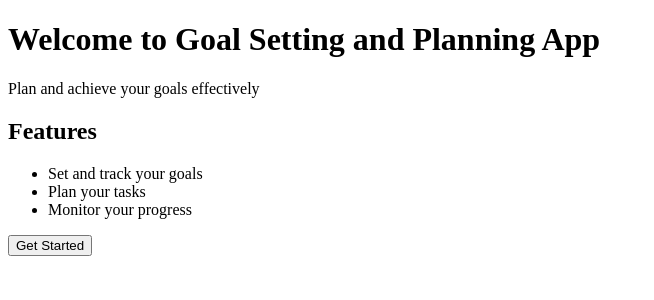
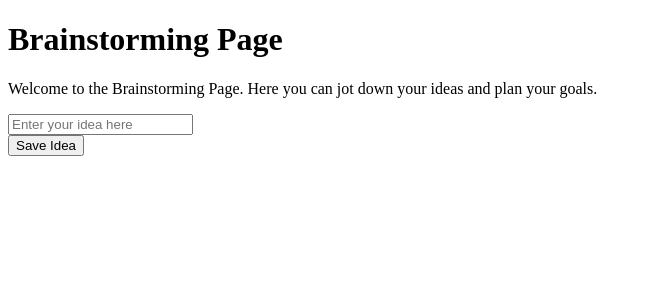
Before and after one commit to Adel-Al-Qosi/goalSettingAndPlanningApp, a React (Vite) app: page /brain-storming in a window 1280 px wide. Shown: the top 300 px of the page, without its empty margins (0-654 px from the left). Built offline with nearby package versions, Linux system fonts and the light colour scheme.

Commit message:
add new components and pages

```diff
--- a/package.json
+++ b/package.json
@@ -11,7 +11,8 @@
   },
   "dependencies": {
     "react": "^19.0.0",
-    "react-dom": "^19.0.0"
+    "react-dom": "^19.0.0",
+    "react-router-dom": "^6.28.1"
   },
   "devDependencies": {
     "@eslint/js": "^9.17.0",
--- a/src/App.jsx
+++ b/src/App.jsx
@@ -1,10 +1,20 @@
-import LandingPage from "./components/LandingPage/LandingPage";
+import LandingPage from "./Pages/LandingPage/LandingPage";
+import BrainStormingPage from "./Pages/BrainStormingPage/BrainStormingPage";
+import { BrowserRouter as Router, Route, Routes } from "react-router-dom";
 
 const App = () => {
   return (
-    <>
-      <LandingPage />
-    </>
+    <Router
+      future={{
+        v7_startTransition: true,
+        v7_relativeSplatPath: true,
+      }}
+    >
+      <Routes>
+        <Route path="/" element={<LandingPage />} />
+        <Route path="/brain-storming" element={<BrainStormingPage />} />
+      </Routes>
+    </Router>
   );
 };
 
--- /dev/null
+++ b/src/Pages/BrainStormingPage/BrainStormingPage.jsx
@@ -0,0 +1,65 @@
+import { useState } from 'react';
+import Idea from '../../components/Idea/Idea';
+import CustomText from '../../components/CustomText/CustomText';
+import './BrainStormingPage.css';
+
+const BrainStormingPage = () => {
+    const [isEditing, setIsEditing] = useState(false);
+    const [idea, setIdea] = useState('');
+    const [ideas, setIdeas] = useState([]);
+
+    const deleteIdea = (index) => {
+        const newIdeas = ideas.filter((idea, i) => i !== index);
+        setIdeas(newIdeas);
+    }
+
+    const saveIdea = (e) => {
+        e.preventDefault();
+
+        if (idea) {
+            setIsEditing(false);
+            setIdeas([...ideas, idea]);
+            setIdea('');
+        }
+    }
+
+    return (
+        <div className='brain-storming-page'>
+            <h1 className='brain-storming-h1'>Brainstorming Page</h1>
+            <p className='brain-storming-p'>Welcome to the Brainstorming Page. Here you can jot down your ideas and plan your goals.</p>
+            <div className='brain-storming-ideas'>
+                {
+                    ideas.map((idea, index) => (
+                        <div key={index} className='brain-storming-idea'>
+                            <Idea
+                                isEditing={isEditing}
+                                setIsEditing={setIsEditing}
+                                idea={idea}
+                                index={index}
+                                deleteIdea={deleteIdea}
+                                ideas={ideas}
+                                setIdeas={setIdeas}
+                            />
+                        </div>
+                    ))
+                }
+            </div>
+            <form className='brain-storming-form'>
+                <CustomText
+                    disabled={isEditing}
+                    value={idea}
+                    onChange={
+                        (e) => setIdea(e.target.value)
+                    }
+                    placeholder='Enter your idea here'
+                />
+                <button className='brain-storming-button' type='submit' onClick={(e) => saveIdea(e)}>Save Idea</button>
+            </form>
+            <div className='brain-storming-control-pages'>
+
+            </div>
+        </div>
+    );
+};
+
+export default BrainStormingPage;
--- a/src/components/LandingPage/LandingPage.jsx
+++ b/src/Pages/LandingPage/LandingPage.jsx
@@ -1,4 +1,5 @@
 import './LandingPage.css';
+import CustomButton from '../../components/CustomButton/CustomButton';
 
 const LandingPage = () => {
     return (
@@ -17,7 +18,7 @@ const LandingPage = () => {
                     </ul>
                 </section>
                 <section className="cta">
-                    <button className="cta-button">Get Started</button>
+                    <CustomButton text="Get Started" link="/brain-storming" type='get-started' />
                 </section>
             </main>
         </div>
--- /dev/null
+++ b/src/components/CustomButton/CustomButton.jsx
@@ -0,0 +1,10 @@
+import { NavLink } from 'react-router-dom';
+import './CustomButton.css';
+
+const CustomButton = ({ text, link, type }) => {
+    return (
+        <NavLink to={link} className={'custom-button' + type}>{text}</NavLink>
+    );
+}
+
+export default CustomButton;
--- /dev/null
+++ b/src/components/CustomText/CustomText.jsx
@@ -0,0 +1,18 @@
+import './CustomText.css';
+
+const CustomTextarea = ({ disabled, value, onChange, placeholder }) => {
+    return (
+        <div className='custom-textarea'>
+            <input
+                type='text'
+                disabled={disabled}
+                className='custom-textarea'
+                value={value}
+                onChange={onChange}
+                placeholder={placeholder}
+            />
+        </div>
+    );
+}
+
+export default CustomTextarea;
--- /dev/null
+++ b/src/components/Idea/Idea.jsx
@@ -0,0 +1,63 @@
+import { useState } from 'react';
+import CustomText from '../CustomText/CustomText';
+import './Idea.css';
+
+const Idea = ({ isEditing, setIsEditing, idea, index, deleteIdea, ideas, setIdeas }) => {
+    const [isEditingChild, setIsEditingChild] = useState(false);
+    const [newIdea, setNewIdea] = useState(idea);
+
+    const handleSave = (e, newIdea) => {
+        e.preventDefault();
+
+        if (newIdea) {
+            const newIdeas = ideas.map((idea, i) => {
+                if (i === index) {
+                    idea = newIdea;
+                }
+                return idea;
+            });
+            setIdeas(newIdeas);
+            setIsEditingChild(false);
+            setIsEditing(false);
+        }
+    }
+
+    const handleCancelingChange = (e) => {
+        e.preventDefault();
+        setIsEditing(false);
+        setNewIdea(idea);
+        setIsEditingChild(false)
+    }
+
+    const handleEdit = () => {
+        setIsEditing(true);
+        setIsEditingChild(true);
+    }
+
+    return (
+        <div className='idea'>
+            {idea}
+            {
+                !isEditingChild && (
+                    <div className='idea-editing-buttons'>
+                        <button onClick={() => deleteIdea(index)}>Delete</button>
+                        <button disabled={isEditing} onClick={() => handleEdit()}>Edit</button>
+                    </div>
+                ) || (
+                    <form className='idea-editing-form'>
+                        < CustomText
+                            disabled={false}
+                            value={newIdea}
+                            onChange={(e) => setNewIdea(e.target.value)}
+                            placeholder='Enter your idea here'
+                        />
+                        <button onClick={(e) => handleCancelingChange(e)}>Cancel</button>
+                        <button type='submit' onClick={(e) => handleSave(e, newIdea)}>Save</button>
+                    </form>
+                )
+            }
+        </div>
+    );
+}
+
+export default Idea;
```
Also changed, not shown: src/Pages/BrainStormingPage/BrainStormingPage.css (added), src/Pages/LandingPage/LandingPage.css (added), src/components/CustomButton/CustomButton.css (added), src/components/CustomText/CustomText.css (added), src/components/Idea/Idea.css (added), 1 other file (tests, documents, lock files or other folders).
